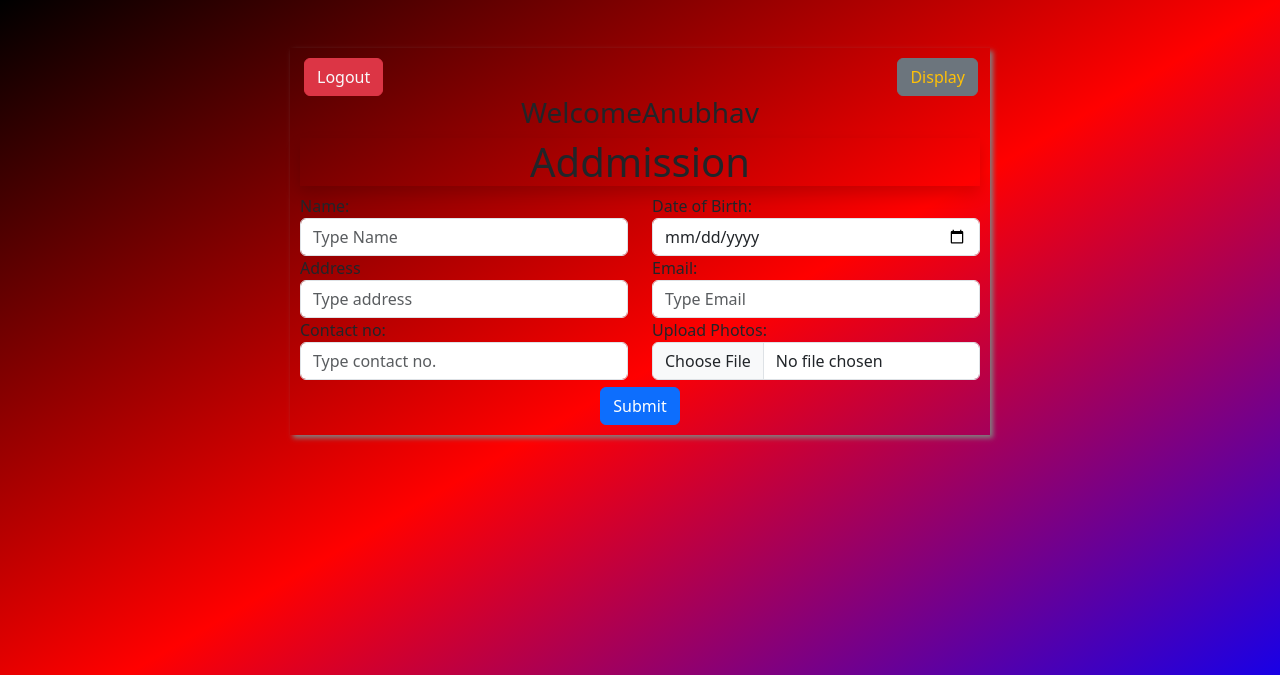
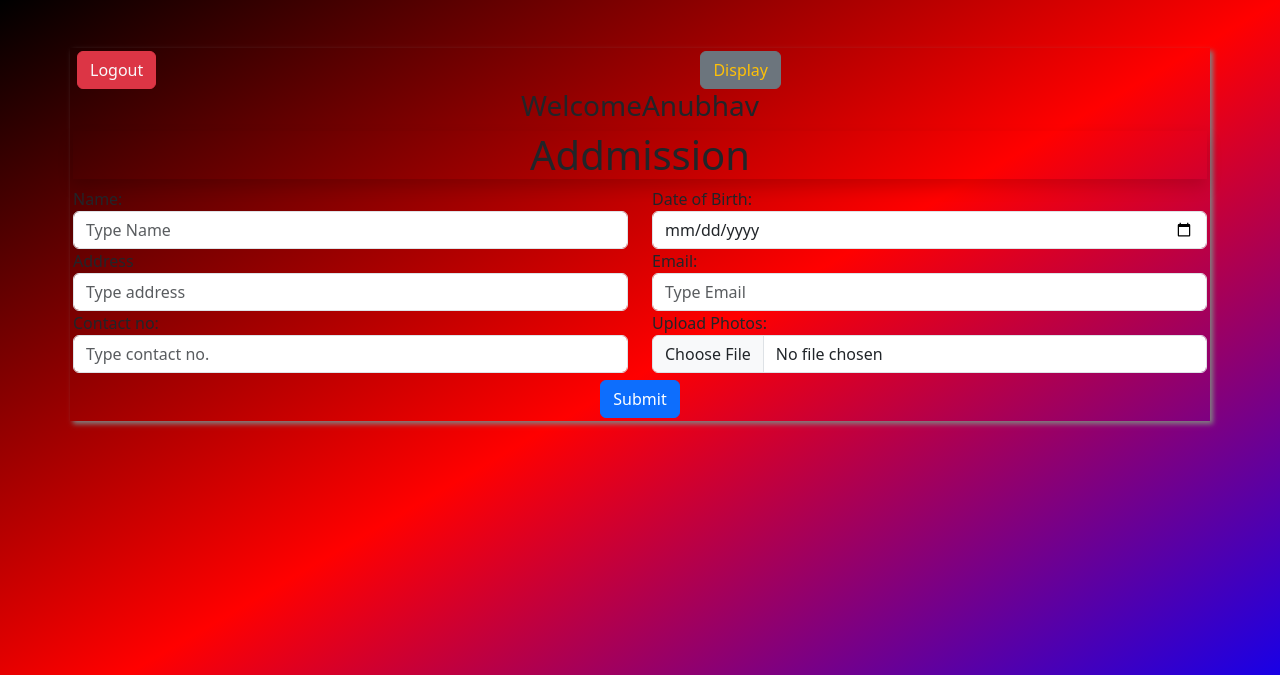
Before and after one commit to anubhav3881-max/crud-application, a Django app: page / in a window 1280 px wide. Shown: the top 675 px of the page. Run offline with Django 5.2, Linux system fonts and the light colour scheme; a user stored in the database is signed in; some libraries are stand-ins or nearby versions.

Commit message:
Update addmission.html

```diff
--- a/crudproject/crudapp/templates/addmission.html
+++ b/crudproject/crudapp/templates/addmission.html
@@ -25,6 +25,34 @@
         }
         .display{
             margin-left: 510px;
+        }
+        @media (min-width: 200px){
+            .myfirst {
+            box-shadow: 3px 3px 5px grey;
+            width: auto;
+            padding: 3px;
+
+        }
+        .display{
+            margin-left: 150px;
+        }
+        .submitbutton {
+            width: 80px;
+            margin-top: 7px;
+            margin-left: 13px;
+
+        }
+        }
+
+        @media (min-width: 425px){
+            .display{
+            margin-left: 250px;
+        }
+        }
+        @media (min-width: 768px){
+            .display{
+            margin-left: 540px;
+        }
         }
     </style>
 </head>
```
